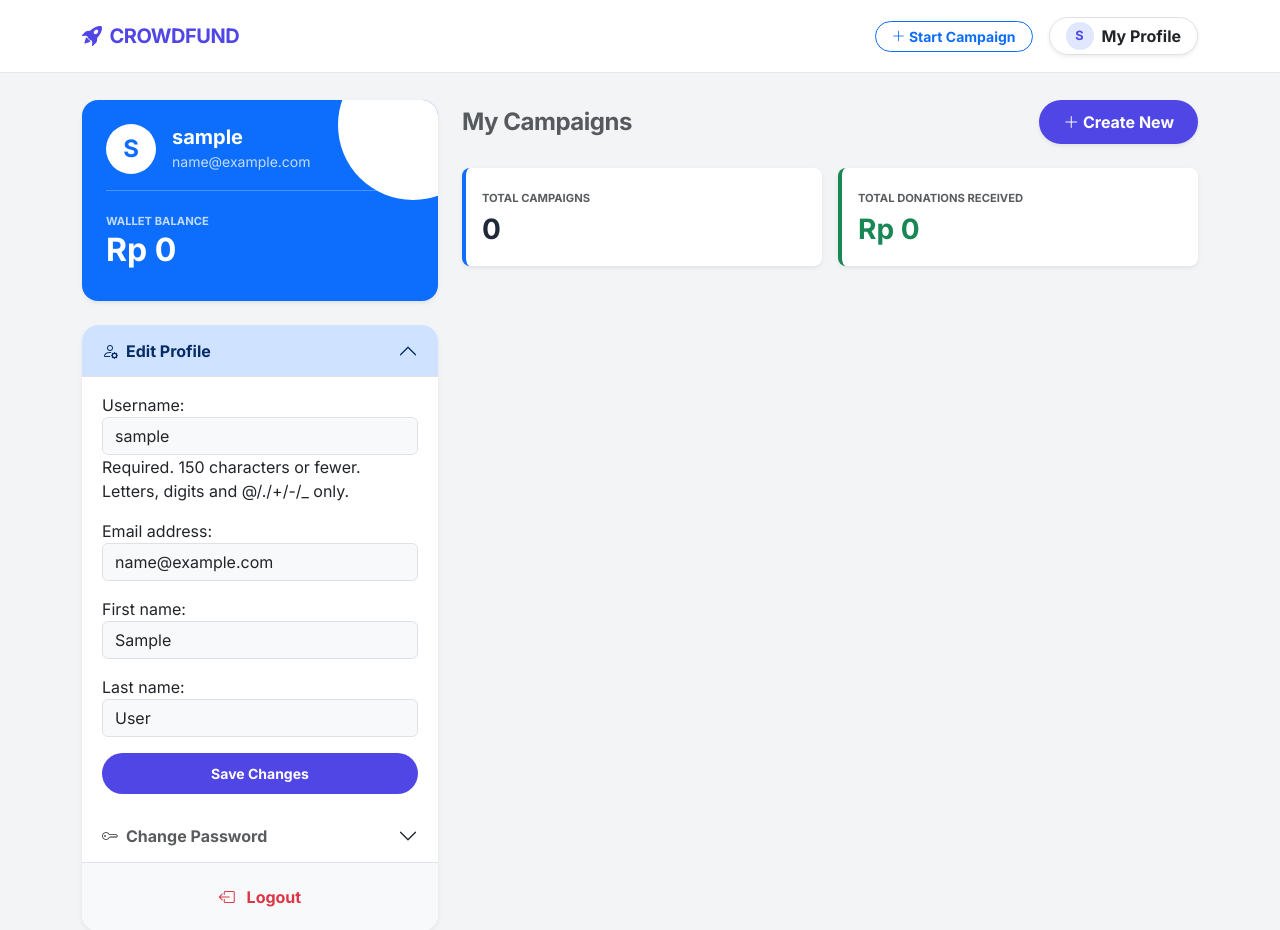
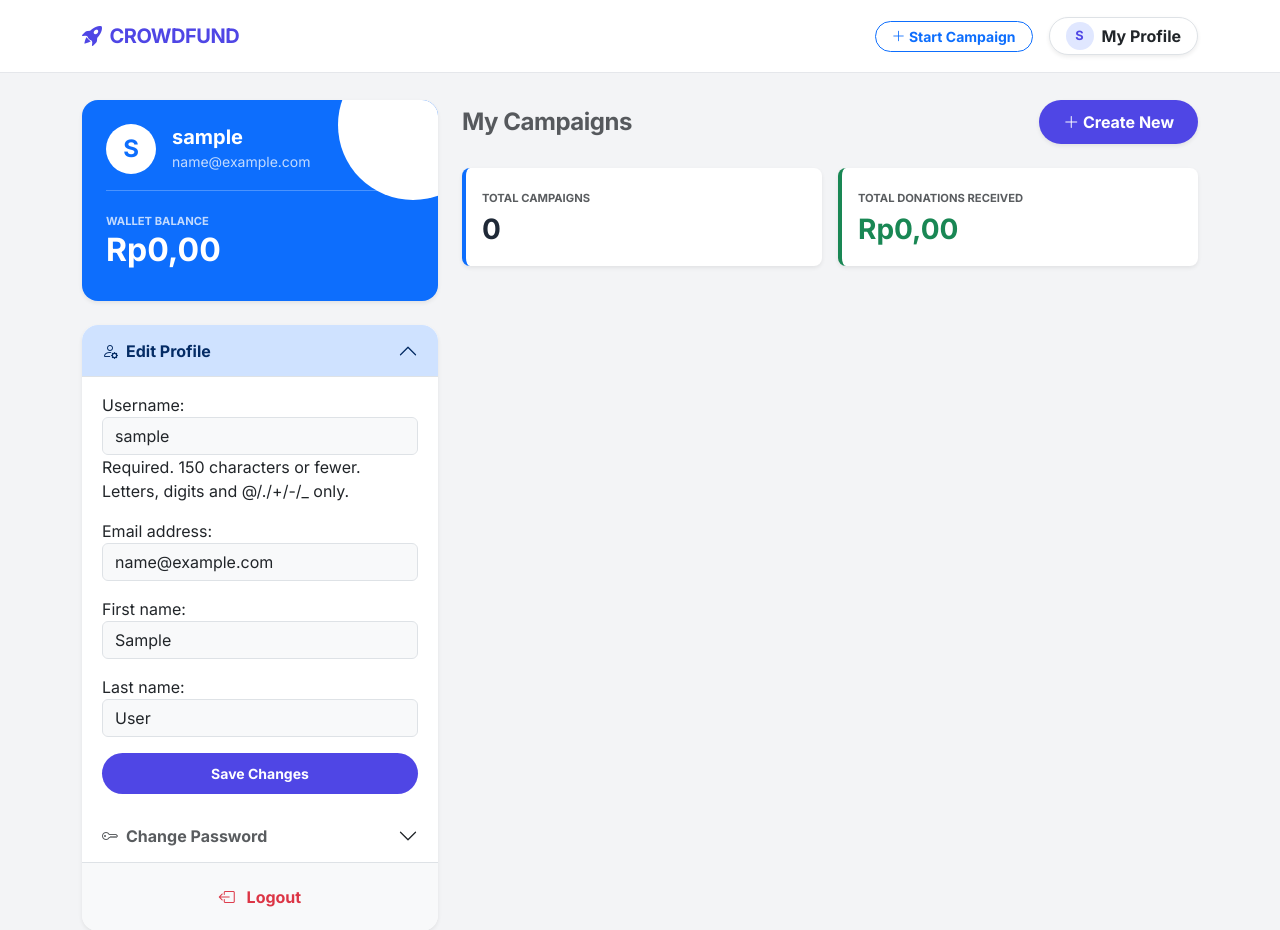
Before and after one commit to AdmMRZ/Tugas-Besar-II3120_Crowdfunding_Prototype, a Django app: page /profile/ in a window 1280 px wide. Shown: the top 930 px of the page. Run offline with Django 5.2, Linux system fonts and the light colour scheme; the visitor is signed in with stand-in values (Sample User, id 1); data that the repository does not hold is empty.

Commit message:
small fix profile

```diff
--- a/backend_frontend/main/templates/main/profile.html
+++ b/backend_frontend/main/templates/main/profile.html
@@ -18,7 +18,7 @@
                 </div>
                 <hr class="border-white opacity-25">
                 <small class="text-uppercase opacity-75 fw-bold" style="font-size: 0.7rem;">Wallet Balance</small>
-                <h2 class="fw-bold">Rp {{ user.userprofile.balance }}</h2>
+                <h2 class="fw-bold">{{ user.userprofile.balance|rupiah }}</h2>
             </div>
             <div class="position-absolute bg-white opacity-10 rounded-circle" style="width: 150px; height: 150px; top: -50px; right: -50px;"></div>
         </div>
@@ -87,7 +87,7 @@
             <div class="col-6">
                 <div class="p-3 bg-white rounded-3 shadow-sm border-start border-4 border-success">
                     <small class="text-muted text-uppercase fw-bold" style="font-size: 0.7rem;">Total Donations Received</small>
-                    <div class="fs-3 fw-bold text-success">Rp {{ total_raised }}</div>
+                    <div class="fs-3 fw-bold text-success">{{ total_raised|rupiah }}</div>
                 </div>
             </div>
         </div>
```
